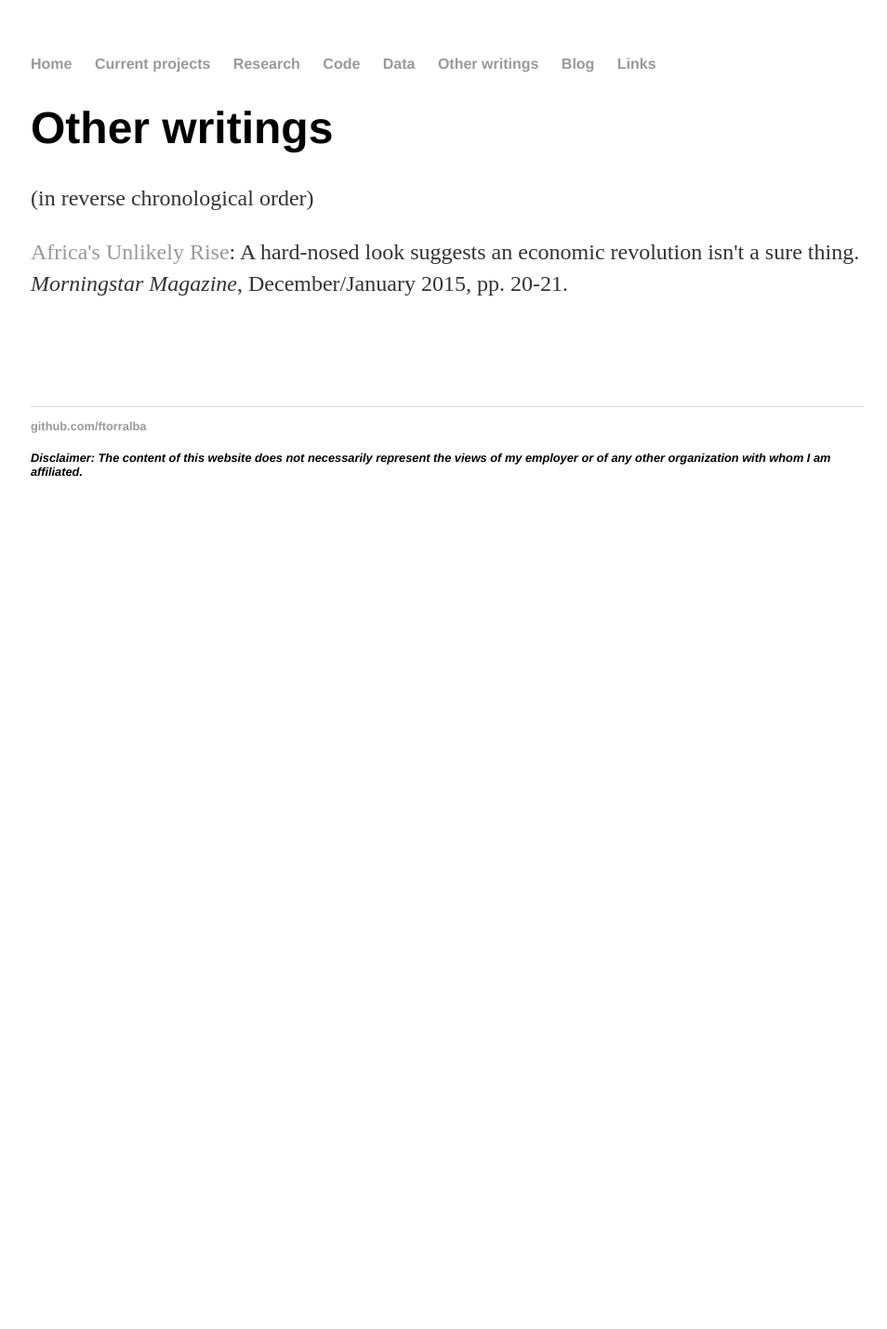
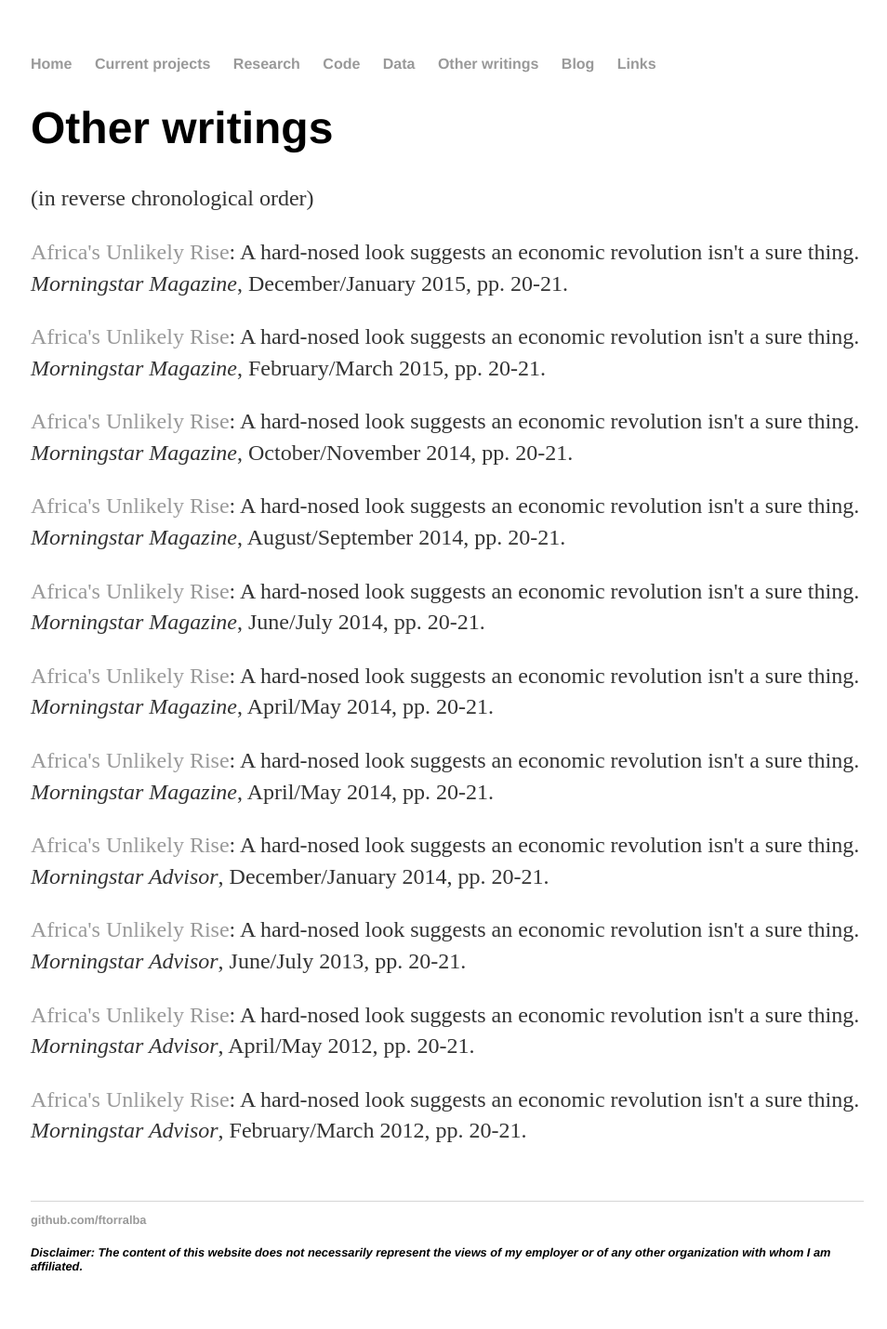
Before and after one commit to ftorralba/ftorralba.github.io, a Jekyll site: the page built from otherwritings.html, in a window 1280 px wide. Shown: the whole page at 93% size, without its empty margins (159-1113 px from the left). Built offline with Jekyll 4.4.1, drawn with Linux system fonts in a browser that asks for light colours; before the commit the page ends 900 px from its top, so only the background shows below that.

Commit message:
Update otherwritings.html

```diff
--- a/otherwritings.html
+++ b/otherwritings.html
@@ -11,6 +11,35 @@
 	<a style='font-size: 1em;' href="Morningstar_Magazine_20151201_2021.pdf" download="Morningstar_Magazine_20151201_2021.pdf">Africa's Unlikely Rise</a>:
 	A hard-nosed look suggests an economic revolution isn't a sure thing. <em>Morningstar Magazine</em>, December/January 2015, pp. 20-21.
 	<p>
+	<a style='font-size: 1em;' href="Morningstar_Magazine_20151201_2021.pdf" download="Morningstar_Magazine_20150203_2021.pdf">Africa's Unlikely Rise</a>:
+	A hard-nosed look suggests an economic revolution isn't a sure thing. <em>Morningstar Magazine</em>, February/March 2015, pp. 20-21.
+	<p>
+	<a style='font-size: 1em;' href="Morningstar_Magazine_20151201_2021.pdf" download="Morningstar_Magazine_20141011_2021.pdf">Africa's Unlikely Rise</a>:
+	A hard-nosed look suggests an economic revolution isn't a sure thing. <em>Morningstar Magazine</em>, October/November 2014, pp. 20-21.
+	<p>
+	<a style='font-size: 1em;' href="Morningstar_Magazine_20140809_2021.pdf" download="Morningstar_Magazine_20140809_2021.pdf">Africa's Unlikely Rise</a>:
+	A hard-nosed look suggests an economic revolution isn't a sure thing. <em>Morningstar Magazine</em>, August/September 2014, pp. 20-21.
+	<p>
+	<a style='font-size: 1em;' href="Morningstar_Magazine_20140607_2426.pdf" download="Morningstar_Magazine_20140607_2426.pdf">Africa's Unlikely Rise</a>:
+	A hard-nosed look suggests an economic revolution isn't a sure thing. <em>Morningstar Magazine</em>, June/July 2014, pp. 20-21.
+	<p>
+	<a style='font-size: 1em;' href="Morningstar_Magazine_20140405_6672.pdf" download="Morningstar_Magazine_20140405_6672.pdf">Africa's Unlikely Rise</a>:
+	A hard-nosed look suggests an economic revolution isn't a sure thing. <em>Morningstar Magazine</em>, April/May 2014, pp. 20-21.
+	<p>
+	<a style='font-size: 1em;' href="Morningstar_Magazine_20140405_2425.pdf" download="Morningstar_Magazine_20140405_2425.pdf">Africa's Unlikely Rise</a>:
+	A hard-nosed look suggests an economic revolution isn't a sure thing. <em>Morningstar Magazine</em>, April/May 2014, pp. 20-21.
+	<p>
+	<a style='font-size: 1em;' href="Morningstar_Advisor_20141201_4042.pdf" download="Morningstar_Advisor_20141201_4042.pdf">Africa's Unlikely Rise</a>:
+	A hard-nosed look suggests an economic revolution isn't a sure thing. <em>Morningstar Advisor</em>, December/January 2014, pp. 20-21.
+	<p>
+	<a style='font-size: 1em;' href="Morningstar_Advisor_20130607_4956.pdf" download="Morningstar_Advisor_20130607_4956.pdf">Africa's Unlikely Rise</a>:
+	A hard-nosed look suggests an economic revolution isn't a sure thing. <em>Morningstar Advisor</em>, June/July 2013, pp. 20-21.
+	<p>
+	<a style='font-size: 1em;' href="Morningstar_Advisor_20120405_4953.pdf" download="Morningstar_Advisor_20120405_4953.pdf">Africa's Unlikely Rise</a>:
+	A hard-nosed look suggests an economic revolution isn't a sure thing. <em>Morningstar Advisor</em>, April/May 2012, pp. 20-21.
+	<p>
+	<a style='font-size: 1em;' href="Morningstar_Advisor_20120203_3840.pdf" download="Morningstar_Advisor_20120203_3840.pdf">Africa's Unlikely Rise</a>:
+	A hard-nosed look suggests an economic revolution isn't a sure thing. <em>Morningstar Advisor</em>, February/March 2012, pp. 20-21.
 	<br />
 	<br />
 
```
